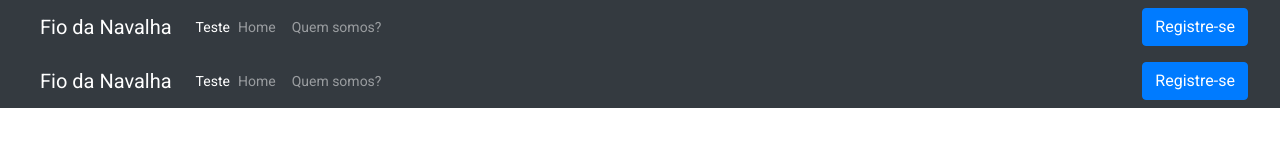
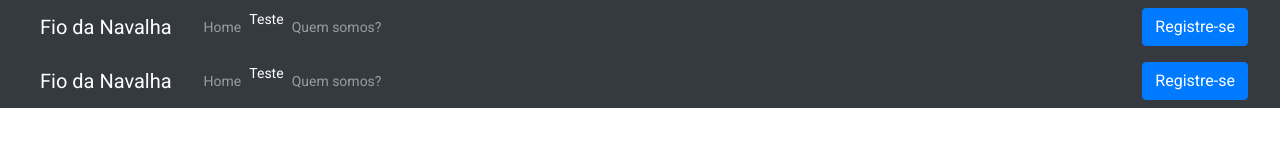
Before and after one commit to PedroCandiido/Front-FioDaNavalha-pt2, an Angular app: page /menu in a window 1280 px wide. Shown: the top 160 px of the page. Built offline with nearby package versions, Linux system fonts and the light colour scheme.

Commit message:
Update menu.component.html

```diff
--- a/src/app/menu/menu.component.html
+++ b/src/app/menu/menu.component.html
@@ -1,11 +1,13 @@
 
 <nav class="navbar navbar-expand-lg navbar-light bg-light navbar-dark bg-dark" >
     <a class="navbar-brand mx-4" href="/home">Fio da Navalha</a>
-    <a routerLink="/home" routerLinkActive="selected">Teste</a>
     <div class="collapse navbar-collapse " id="navbarSupportedContent">
         <ul class="navbar-nav mr-auto">
             <li class="nav-item">
                 <a routerLink="/home" class="nav-link">Home</a>
+            </li>
+            <li class="nav-item">
+                <a routerLink="/home" routerLinkActive="selected">Teste</a>
             </li>
             <li class="nav-item">
                 <a routerLink="/sobre" class="nav-link">Quem somos?</a>
```
